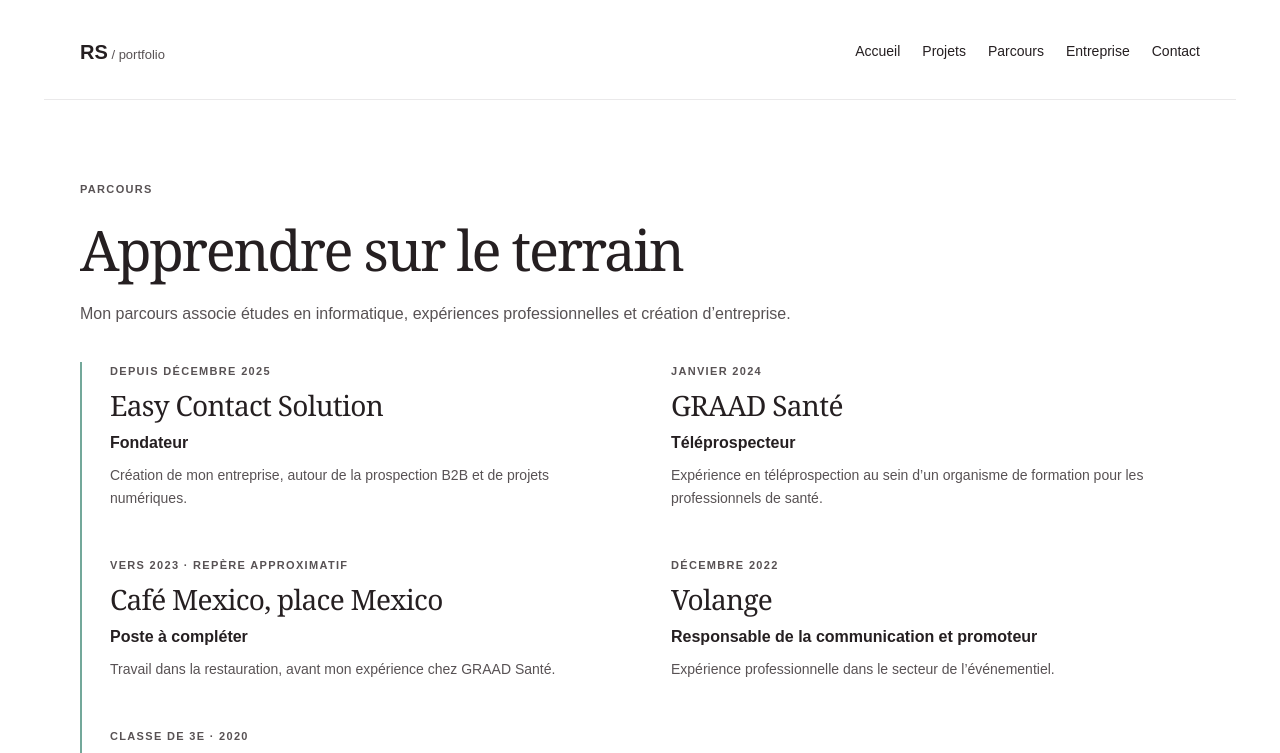
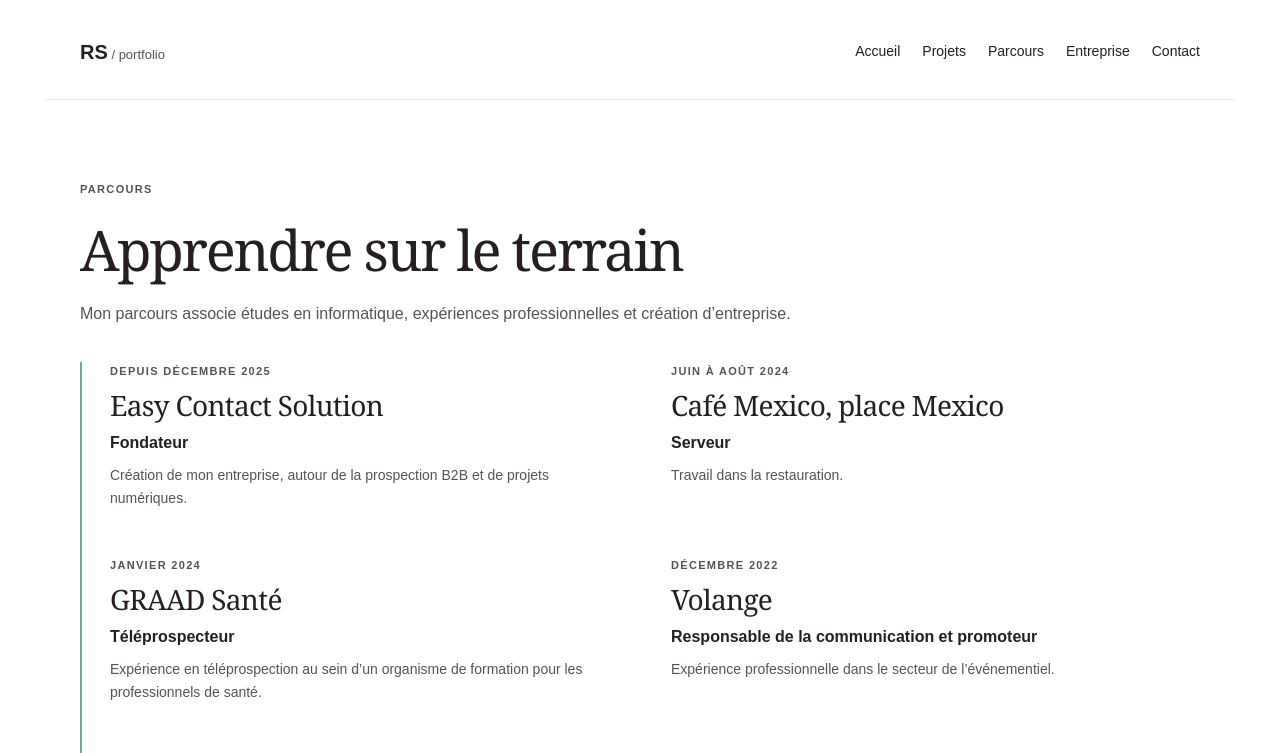
Before and after one commit to rurusit2004/portfolio, a Next.js app: page /parcours in a window 1280 px wide. Shown: the top 753 px of the page. Built offline with nearby package versions, Linux system fonts and the light colour scheme.

Commit message:
Parcours : serveur au Café Mexico (juin-août 2024), nom du cabinet vétérinaire

```diff
--- a/src/data/experiences.ts
+++ b/src/data/experiences.ts
@@ -9,18 +9,17 @@ export const experiences: Experience[] = [
       "Création de mon entreprise, autour de la prospection B2B et de projets numériques.",
   },
   {
+    date: "Juin à août 2024",
+    titre: "Café Mexico, place Mexico",
+    role: "Serveur",
+    description: "Travail dans la restauration.",
+  },
+  {
     date: "Janvier 2024",
     titre: "GRAAD Santé",
     role: "Téléprospecteur",
     description:
       "Expérience en téléprospection au sein d’un organisme de formation pour les professionnels de santé.",
-  },
-  {
-    date: "Vers 2023 · repère approximatif",
-    titre: "Café Mexico, place Mexico",
-    role: "Poste à compléter",
-    description:
-      "Travail dans la restauration, avant mon expérience chez GRAAD Santé.",
   },
   {
     date: "Décembre 2022",
@@ -31,9 +30,9 @@ export const experiences: Experience[] = [
   },
   {
     date: "Classe de 3e · 2020",
-    titre: "Cabinet vétérinaire",
+    titre: "Clinique Vétérinaire Bastille / République",
     role: "Stage d’observation",
     description:
-      "Stage de troisième dans un cabinet vétérinaire. Nom du cabinet à compléter.",
+      "Stage de troisième auprès du Dr Frédéric Zakine (Paris 11e).",
   },
 ];
```
